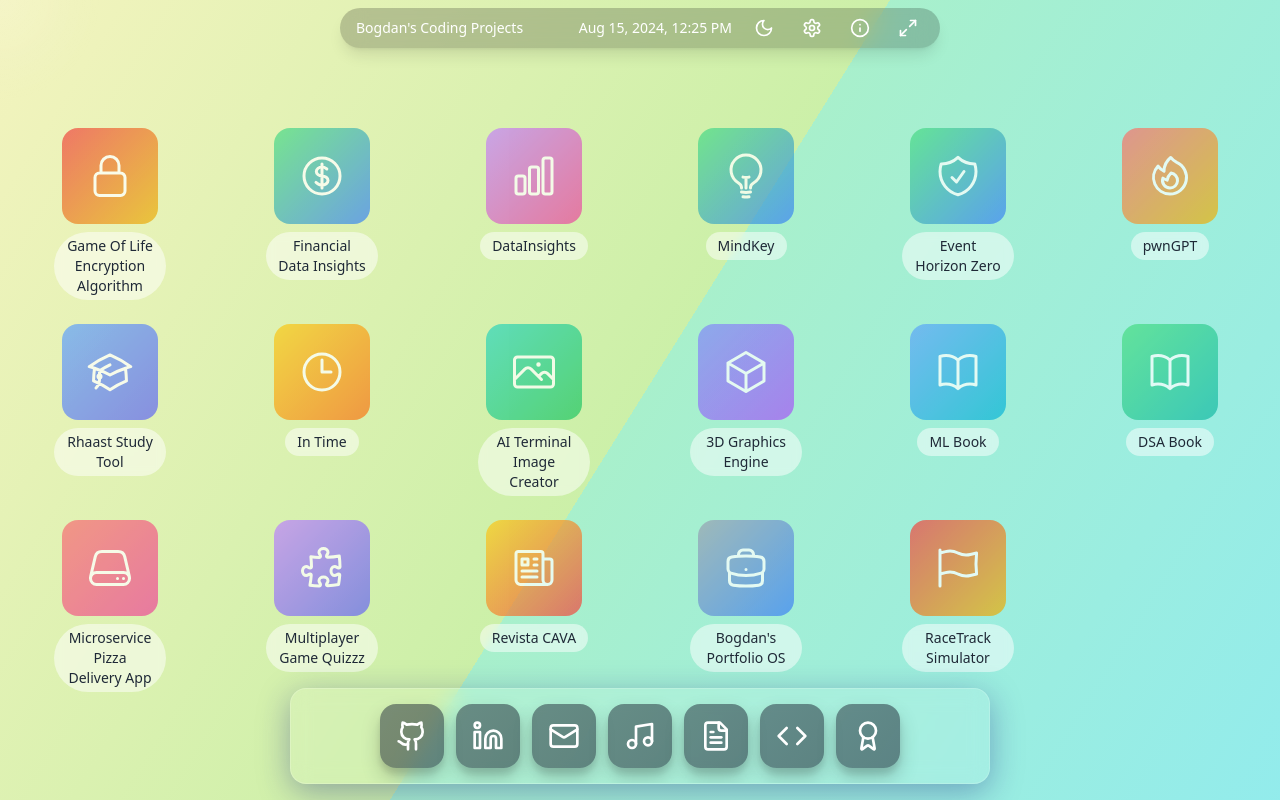
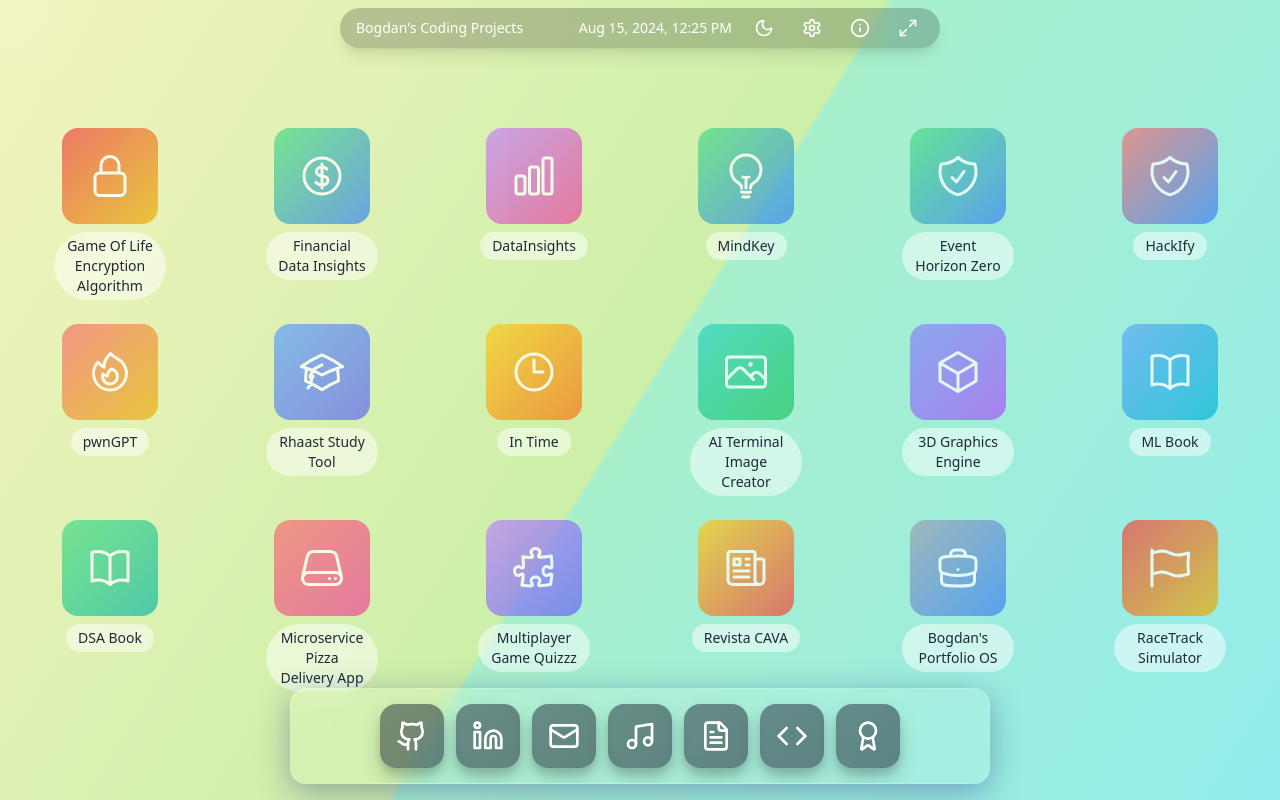
Before and after one commit to bogdansys/PortofolioOS, a React (Vite) app: page / in a window 1280 px wide. Built offline with nearby package versions, Linux system fonts and the light colour scheme.

Commit message:
Update Desktop.jsx

```diff
--- a/src/components/Desktop.jsx
+++ b/src/components/Desktop.jsx
@@ -65,6 +65,14 @@ const projects = [
     description: 'FOSS Cybersecurity Resources Hub',
     github: 'https://github.com/bogdansys/AlpacaExploit',
     gradient: 'from-green-400 to-blue-500',
+  },
+  {
+    id: 1,
+    name: 'HackIfy',
+    icon: ShieldCheckIcon,
+    description: 'My very own locally running Spotify client',
+    github: 'https://github.com/bogdansys/hackify',
+    gradient: 'from-red-400 to-blue-500',
   },
   {
     id: 3,
```
